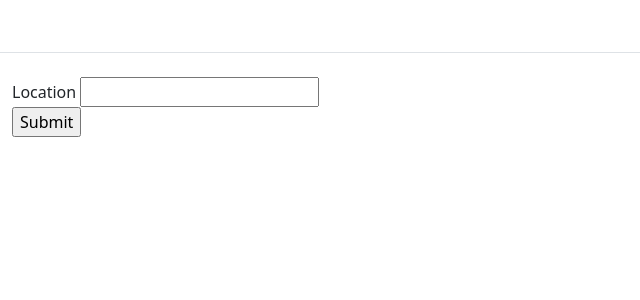
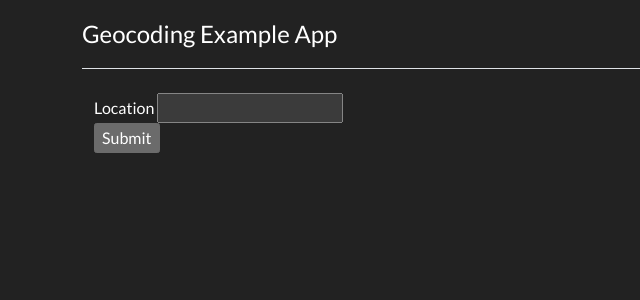
Before and after one commit to mblackgeo/flask-geocoding-webapp, a Flask app: page / in a window 1280 px wide. Shown: the top 300 px of the page, without its empty margins (0-640 px from the left). Run offline with Flask 2, Linux system fonts and the light colour scheme.

Commit message:
Use dark theme

```diff
--- a/webmap/templates/layout.html
+++ b/webmap/templates/layout.html
@@ -4,15 +4,16 @@
 <head>
     <meta charset="utf-8">
     <meta name="viewport" content="width=device-width, initial-scale=1">
-    <link href="https://cdn.jsdelivr.net/npm/bootstrap@5.1.3/dist/css/bootstrap.min.css" rel="stylesheet"
-        integrity="sha384-1BmE4kWBq78iYhFldvKuhfTAU6auU8tT94WrHftjDbrCEXSU1oBoqyl2QvZ6jIW3" crossorigin="anonymous">
+    <link href="https://bootswatch.com/5/darkly/bootstrap.min.css" rel="stylesheet" crossorigin="anonymous">
     <title>{{title}}</title>
 </head>
 
 <body>
+    <div class="container py-3">
     {% include 'navigation.html' %}
     {% block content %}{% endblock %}
-    <script src="https://cdn.jsdelivr.net/npm/bootstrap@5.1.3/dist/js/bootstrap.bundle.min.js"
+</div>
+<script src="https://cdn.jsdelivr.net/npm/bootstrap@5.1.3/dist/js/bootstrap.bundle.min.js"
         integrity="sha384-ka7Sk0Gln4gmtz2MlQnikT1wXgYsOg+OMhuP+IlRH9sENBO0LRn5q+8nbTov4+1p"
         crossorigin="anonymous"></script>
 </body>
```
